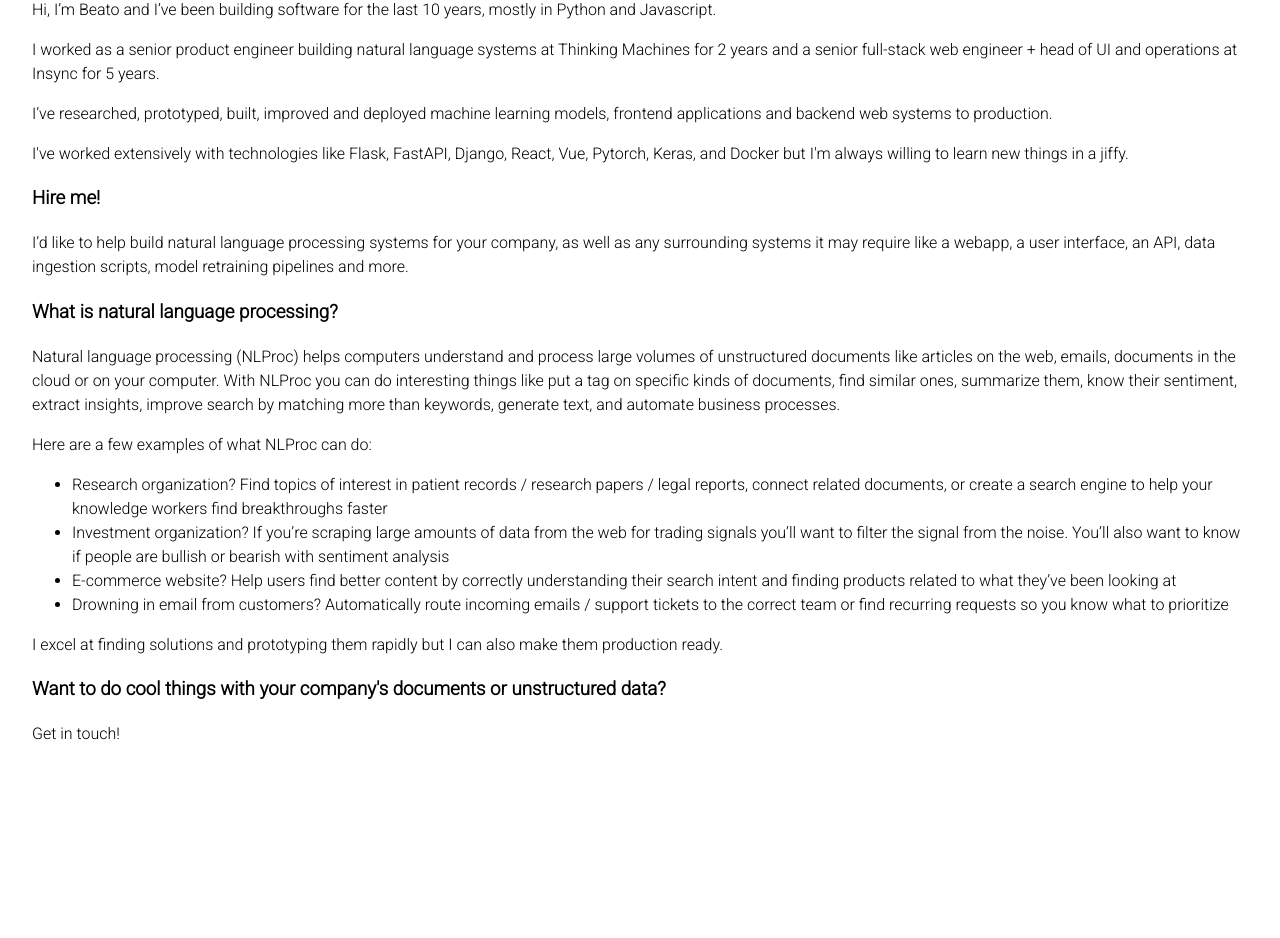
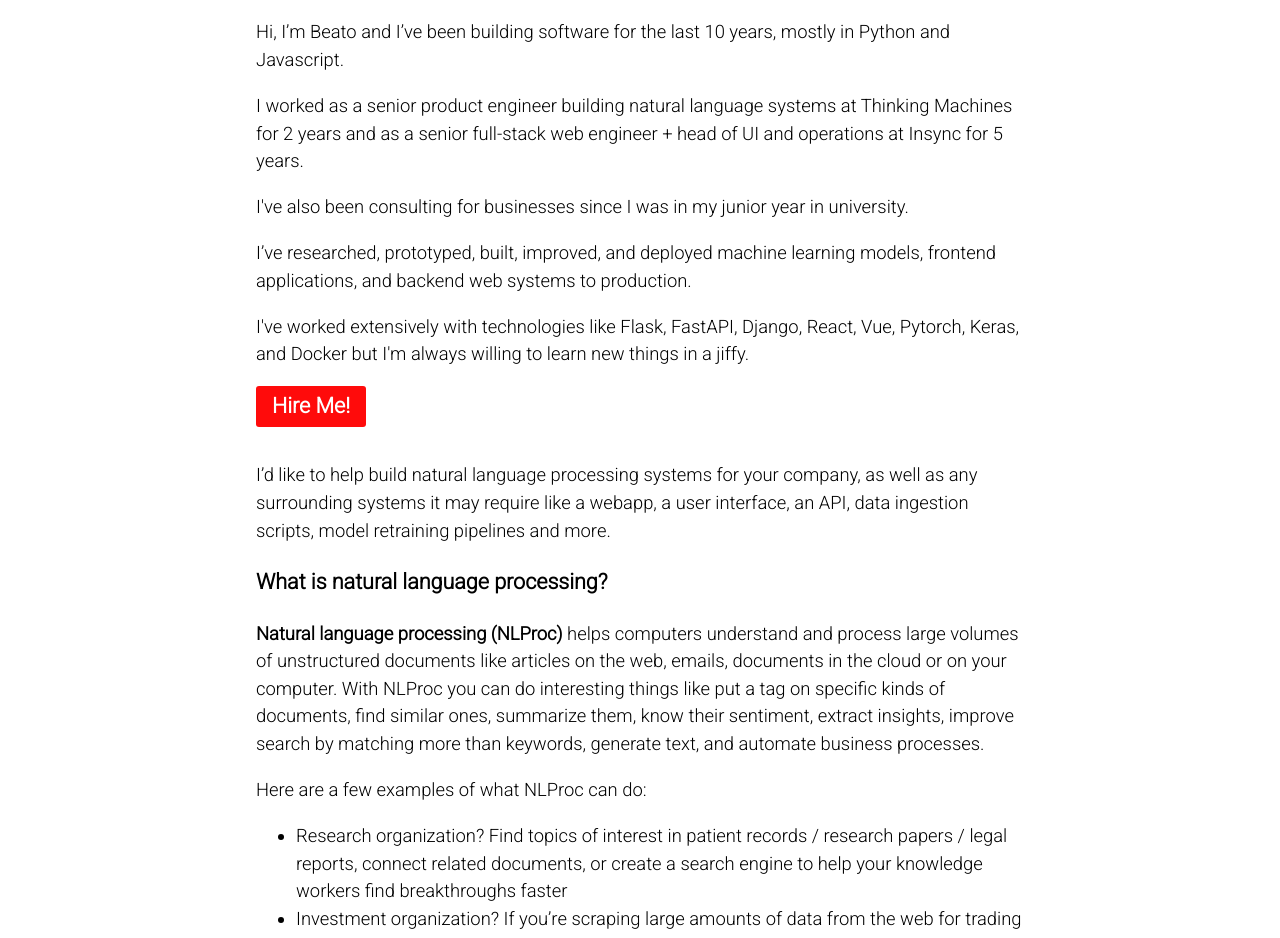
Before and after one commit to beatobongco/beatobongco.github.com, a plain HTML site: page index.html in a window 1280 px wide. Shown: the part 148-1086 px from the top of the page. Before the commit the page ends 918 px from the top, so only its background shows below. Drawn offline with nearby package versions, Linux system fonts and the light colour scheme.

Commit message:
Add call to action and fix copy

```diff
--- a/index.html
+++ b/index.html
@@ -34,10 +34,34 @@
         font-family: "Roboto", sans-serif;
         padding: 0.5rem 2rem;
         line-height: 1.5;
+        font-size: 1.15rem;
+      }
+      .wrapper {
+        margin: 0 auto;
+        max-width: 768px;
+      }
+      .cta {
+        font-size: 1.17em;
+        font-weight: bold;
+        color: white;
+        background-color: #ff0b0b;
+        padding: 0.5rem 1rem;
+        border-radius: 3px;
+        border: none;
+        cursor: pointer;
+        margin-bottom: 1rem;
+      }
+      .email-wrapper {
+        padding-bottom: 13px;
+      }
+      .email-wrapper span {
+        color: #ff0b0b;
+        font-weight: bold;
       }
     </style>
   </head>
   <body>
+    <div class="wrapper">
       <h1>Beato Bongco</h1>
       <h3>Full-stack Natural Language Processing and Web Engineering</h3>
       <p>
@@ -46,49 +70,58 @@
       </p>
 
       <p>
-      I worked as a senior product engineer building natural language systems at
-      Thinking Machines for 2 years and a senior full-stack web engineer + head
-      of UI and operations at Insync for 5 years.
+        I worked as a senior product engineer building natural language systems
+        at Thinking Machines for 2 years and as a senior full-stack web engineer
+        + head of UI and operations at Insync for 5 years.
       </p>
 
       <p>
-      I’ve researched, prototyped, built, improved and deployed machine learning
-      models, frontend applications and backend web systems to production.
+        I've also been consulting for businesses since I was in my junior year
+        in university.
+      </p>
+
+      <p>
+        I’ve researched, prototyped, built, improved, and deployed machine
+        learning models, frontend applications, and backend web systems to
+        production.
       </p>
 
       <p>
         I've worked extensively with technologies like Flask, FastAPI, Django,
-      React, Vue, Pytorch, Keras, and Docker but I'm always willing to learn new
-      things in a jiffy.
+        React, Vue, Pytorch, Keras, and Docker but I'm always willing to learn
+        new things in a jiffy.
       </p>
 
-    <h3>Hire me!</h3>
+      <div class="cta-wrapper">
+        <button class="cta">Hire Me!</button>
+      </div>
 
       <p>
         I’d like to help build natural language processing systems for your
-      company, as well as any surrounding systems it may require like a webapp,
-      a user interface, an API, data ingestion scripts, model retraining
-      pipelines and more.
+        company, as well as any surrounding systems it may require like a
+        webapp, a user interface, an API, data ingestion scripts, model
+        retraining pipelines and more.
       </p>
 
       <h3>What is natural language processing?</h3>
 
       <p>
-      Natural language processing (NLProc) helps computers understand and
-      process large volumes of unstructured documents like articles on the web,
-      emails, documents in the cloud or on your computer. With NLProc you can do
-      interesting things like put a tag on specific kinds of documents, find
-      similar ones, summarize them, know their sentiment, extract insights,
-      improve search by matching more than keywords, generate text, and automate
-      business processes.
+        <strong>Natural language processing (NLProc)</strong> helps computers
+        understand and process large volumes of unstructured documents like
+        articles on the web, emails, documents in the cloud or on your computer.
+        With NLProc you can do interesting things like put a tag on specific
+        kinds of documents, find similar ones, summarize them, know their
+        sentiment, extract insights, improve search by matching more than
+        keywords, generate text, and automate business processes.
       </p>
 
       <p>Here are a few examples of what NLProc can do:</p>
       <ul>
         <li>
           Research organization? Find topics of interest in patient records /
-        research papers / legal reports, connect related documents, or create a
-        search engine to help your knowledge workers find breakthroughs faster
+          research papers / legal reports, connect related documents, or create
+          a search engine to help your knowledge workers find breakthroughs
+          faster
         </li>
         <li>
           Investment organization? If you’re scraping large amounts of data from
@@ -102,19 +135,56 @@
           they’ve been looking at
         </li>
         <li>
-        Drowning in email from customers? Automatically route incoming emails /
-        support tickets to the correct team or find recurring requests so you
-        know what to prioritize
+          Drowning in email from customers? Automatically route incoming emails
+          / support tickets to the correct team or find recurring requests so
+          you know what to prioritize
         </li>
       </ul>
       <p>
         I excel at finding solutions and prototyping them rapidly but I can also
         make them production ready.
       </p>
-    <h3>
-      Want to do cool things with your company's documents or unstructured data?
-    </h3>
-    <p>Get in touch!</p>
-    <script></script>
+      <p>
+        Want to do cool things with your company's documents or unstructured
+        data?
+      </p>
+      <div class="cta-wrapper">
+        <button class="cta">Get in touch!</button>
+      </div>
+      <p>Watch this space for blog posts!</p>
+      <p><small>© 2021 Beato Bongco</small></p>
+    </div>
+    <script>
+      const obfuscated = "@ctigboeaomgbnocomal.";
+      const key = [11, 18, 3, 15, 12, 5, 4, 1, 14, 19, 13, 8, 0, 7, 6, 9, 10, 20, 2, 16, 17] //prettier-ignore
+      function decode() {
+        let decoded = [];
+        key.forEach((curr, idx) => {
+          decoded[curr] = obfuscated[idx];
+        });
+        return decoded.join("");
+      }
+      document.querySelectorAll(".cta").forEach((item) => {
+        item.addEventListener("click", (e) => {
+          const decoded = decode();
+          const el = document.createElement("div");
+          el.className = "email-wrapper";
+          const spn = document.createElement("span");
+          spn.innerHTML = "Shoot me an email at: ";
+          const inp = document.createElement("input");
+          inp.value = decoded;
+          el.appendChild(spn);
+          el.appendChild(inp);
+          e.target.parentElement.appendChild(el);
+          inp.select();
+          // copy email to clipboard -- though might be intrusive
+          // inp.setSelectionRange(0, 9999);
+          // document.execCommand("copy");
+          item.style.display = "none";
+          window.location.href =
+            "mailto:" + decoded + "?subject=Let's work together!";
+        });
+      });
+    </script>
   </body>
 </html>
```
Lines whose indentation alone changed are shown as unchanged.
